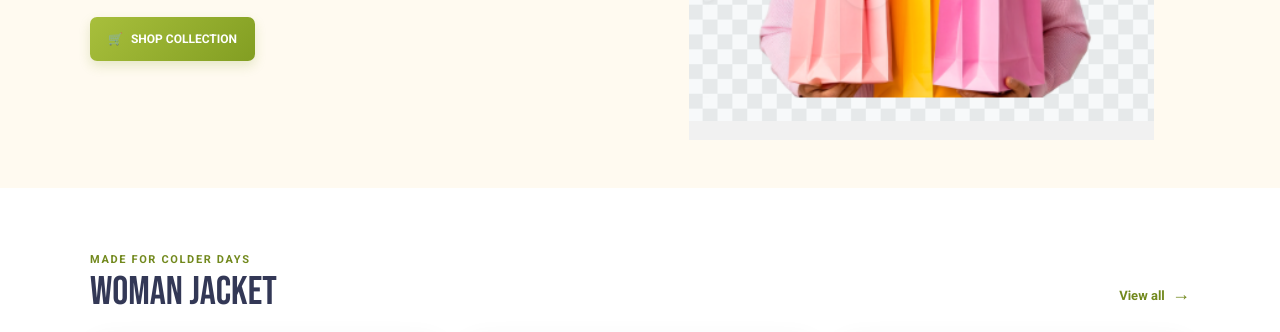
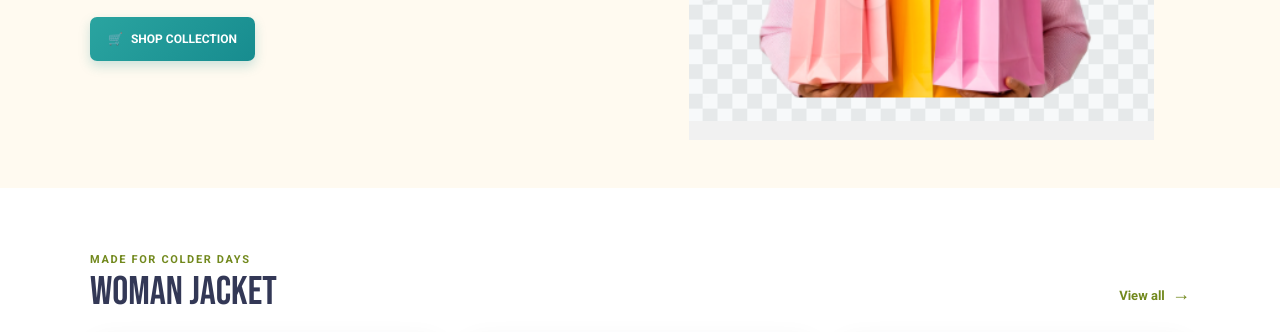
Before and after one commit to najirhussain029/penguin-fashion, a plain HTML site: page index.html in a window 1280 px wide. Shown: the part 439-771 px from the top of the page. Drawn offline with Linux system fonts and the light colour scheme.

Commit message:
Update button colors to teal green

```diff
--- a/css/style.css
+++ b/css/style.css
@@ -60,8 +60,8 @@ button { font: inherit; }
 .hero__title span { display: block; }
 .hero__title--accent { color: var(--color-accent); }
 .hero__text { max-width: 390px; margin: 0 auto 20px; color: var(--color-text); font-size: 14px; line-height: 1.7; }
-.btn { display: inline-flex; min-height: 44px; align-items: center; justify-content: center; gap: 8px; padding: 0 18px; border: 0; border-radius: 7px; background: linear-gradient(135deg, #a8bf3c, #829e22); box-shadow: 0 5px 12px rgba(130, 158, 34, .2); color: #fff; font-size: 12px; font-weight: 700; text-transform: uppercase; transition: transform .18s ease, box-shadow .18s ease; }
-.btn:hover { transform: translateY(-2px); box-shadow: 0 8px 16px rgba(130, 158, 34, .28); }
+.btn { display: inline-flex; min-height: 44px; align-items: center; justify-content: center; gap: 8px; padding: 0 18px; border: 0; border-radius: 7px; background: linear-gradient(135deg, #2aa4a0, #178c8f); box-shadow: 0 5px 12px rgba(23, 140, 143, .22); color: #fff; font-size: 12px; font-weight: 700; text-transform: uppercase; transition: transform .18s ease, box-shadow .18s ease; }
+.btn:hover { transform: translateY(-2px); box-shadow: 0 8px 16px rgba(23, 140, 143, .28); }
 .hero__art { position: relative; width: min(100%, 370px); aspect-ratio: 1; justify-self: center; }
 .hero__image-wrap { position: absolute; inset: 0; width: 100%; height: 100%; overflow: visible; border-radius: 0; background: transparent; }
 .hero__image { width: 100%; height: 100%; object-fit: contain; object-position: center; }
```
Also changed, not shown: assets/images/hero-girl.png (deleted).
